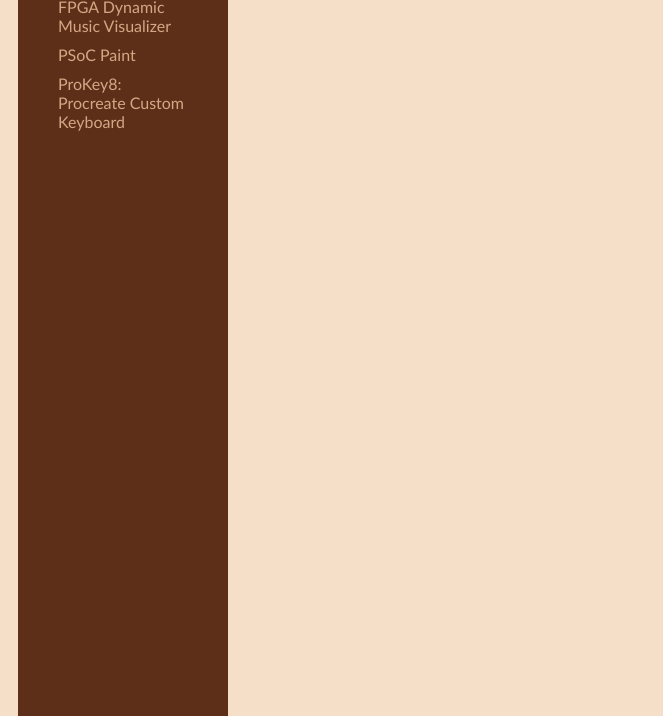
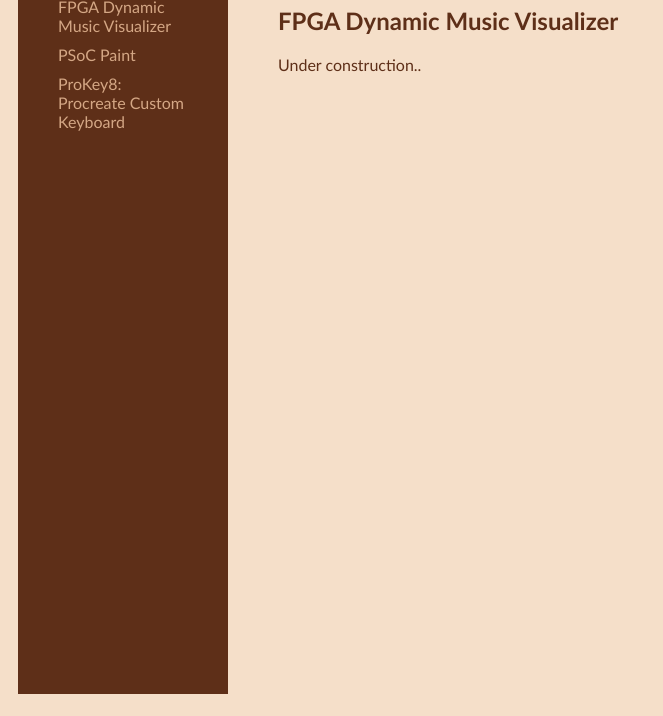
Before and after one commit to annliu22/annliu22.github.io, a plain HTML site: page fpga.html in a window 1280 px wide. Shown: the part 84-800 px from the top of the page, without its empty margins (0-663 px from the left). Drawn offline with nearby package versions, Linux system fonts and the light colour scheme.

Commit message:
more bits and bobs

```diff
--- a/fpga.html
+++ b/fpga.html
@@ -30,16 +30,16 @@
 
     <h1>Ann Liu</h1>
 
-        <!-- About Us
-        <section id="about">
+        <!-- About Us  -->
+        <section id="fpga-desc">
             <div class="about-us-row reveal">
                 <div class="about-us-col">
-                <h2>About</h2>
+                <h2>FPGA Dynamic Music Visualizer</h2>
                 <p>
-                    I'm an MIT student *senior* desu!
+                    Under construction..
                 </p>
                 </div>
-            </div> -->
+            </div>
 
     </main>
 
--- a/style.css
+++ b/style.css
@@ -42,7 +42,7 @@
     background-color: #5e2f18;
     overflow: hidden;
     width: 180px;
-    height: calc(100vh - 10px);
+    height: calc(100vh - 70px);
     padding: 15px;
     position: fixed;
 }
```
Also changed, not shown: prokey8.html (+5 -5 lines), psoc.html (+5 -5 lines).
